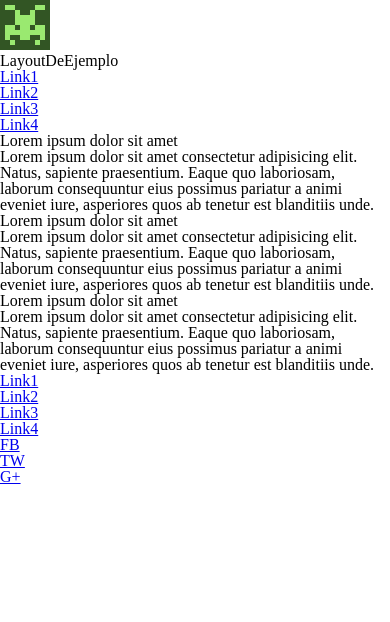
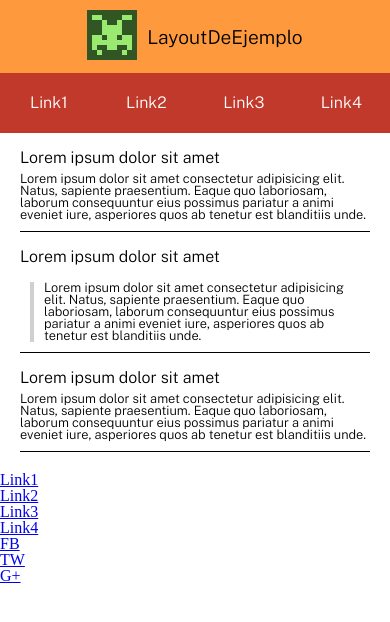
Before and after one commit to manuelainclan/prueba-tecnica-create, a website: page src/html/index.html in a window 390 px wide. Drawn offline with nearby package versions, Linux system fonts and the light colour scheme; files that its build step writes are made by us from their sources; files whose address does not match are found by name.

Commit message:
Add scss header & section, mobilefirst

```diff
--- a/src/html/partials/footer.html
+++ b/src/html/partials/footer.html
@@ -1,34 +1,34 @@
 <footer class="footer">
-    <div class="footer-div">
-        <nav class="footer-div-nav">
+    <div class="footer-content">
+        <nav class="footer-content-nav">
             <ul>
-                <li class="footer-div-nav-links">
-                    <a class="footer-div-nav-links-a" title="Link1" href="https://www.create-store.com/es">Link1</a>
+                <li class="footer-content-nav-links">
+                    <a class="footer-content-nav-links-a" title="Link1" href="https://www.create-store.com/es">Link1</a>
                 </li>
-                <li class="footer-div-nav-links">
-                    <a class="footer-div-nav-links-a" title="Link2" href="https://www.create-store.com/es">Link2</a>
+                <li class="footer-content-nav-links">
+                    <a class="footer-content-nav-links-a" title="Link2" href="https://www.create-store.com/es">Link2</a>
                 </li>
-                <li class="footer-div-nav-links">
-                    <a class="footer-div-nav-links-a" title="Link3" href="https://www.create-store.com/es">Link3</a>
+                <li class="footer-content-nav-links">
+                    <a class="footer-content-nav-links-a" title="Link3" href="https://www.create-store.com/es">Link3</a>
                 </li>
-                <li class="footer-div-nav-links">
-                    <a class="footer-div-nav-links-a" title="Link4" href="https://www.create-store.com/es">Link4</a>
+                <li class="footer-content-nav-links">
+                    <a class="footer-content-nav-links-a" title="Link4" href="https://www.create-store.com/es">Link4</a>
                 </li>
             </ul>
         </nav>
-        <nav class="footer-div-socialmediaNav">
+        <nav class="footer-content-socialmediaNav">
             <ul>
-                <li class="footer-div-socialmediaNav-links">
-                    <a class="footer-div-socialmediaNav-links-a" title="Facebook"
+                <li class="footer-content-socialmediaNav-links">
+                    <a class="footer-content-socialmediaNav-links-a" title="Facebook"
                         href="https://www.facebook.com/createspainfacebook" target="_blank">FB</a>
                 </li>
-                <li class="footer-div-socialmediaNav-links">
-                    <a class="footer-div-socialmediaNav-links-a" title="Twitter" href="https://www.create-store.com/es"
-                        target="_blank">TW</a>
+                <li class="footer-content-socialmediaNav-links">
+                    <a class="footer-content-socialmediaNav-links-a" title="Twitter"
+                        href="https://www.create-store.com/es" target="_blank">TW</a>
                 </li>
-                <li class="footer-div-socialmediaNav-links">
-                    <a class="footer-div-socialmediaNav-links-a" title="Google+" href="https://www.create-store.com/es"
-                        target="_blank">G+</a>
+                <li class="footer-content-socialmediaNav-links">
+                    <a class="footer-content-socialmediaNav-links-a" title="Google+"
+                        href="https://www.create-store.com/es" target="_blank">G+</a>
                 </li>
             </ul>
         </nav>
--- a/src/html/partials/header.html
+++ b/src/html/partials/header.html
@@ -1,18 +1,24 @@
 <header class="header">
-  <div class="header-div">
-    <a href="https://www.create-store.com/es"><img src="./assets/images/logo.png" title="alien logo"
-        alt="alien logo"></a>
-    <h1 class="header-div-title">LayoutDeEjemplo</h1>
-    <nav class="header-div-nav">
-      <ul>
-        <li class="header-div-nav-links"><a class="header-div-nav-links-a" title="Link1"
-            href="https://www.create-store.com/es">Link1</a></li>
-        <li class="header-div-nav-links"><a class="header-div-nav-links-a" title="Link2"
-            href="https://www.create-store.com/es">Link2</a></li>
-        <li class="header-div-nav-links"><a class="header-div-nav-links-a" title="Link3"
-            href="https://www.create-store.com/es">Link3</a></li>
-        <li class="header-div-nav-links"><a class="header-div-nav-links-a" title="Link4"
-            href="https://www.create-store.com/es">Link4</a></li>
+  <div class="header-content">
+    <div class="header-content-title">
+      <a class="header-content-title-a" href="https://www.create-store.com/es"><img src="./assets/images/logo.png"
+          title="alien logo" alt="alien logo" /></a>
+      <h1 class="header-content-title-h1">LayoutDeEjemplo</h1>
+    </div>
+    <nav class="header-content">
+      <ul class="header-content-nav">
+        <li class="header-content-nav-links">
+          <a class="header-content-nav-links-a" title="Link1" href="https://www.create-store.com/es">Link1</a>
+        </li>
+        <li class="header-content-nav-links">
+          <a class="header-content-nav-links-a" title="Link2" href="https://www.create-store.com/es">Link2</a>
+        </li>
+        <li class="header-content-nav-links">
+          <a class="header-content-nav-links-a" title="Link3" href="https://www.create-store.com/es">Link3</a>
+        </li>
+        <li class="header-content-nav-links">
+          <a class="header-content-nav-links-a" title="Link4" href="https://www.create-store.com/es">Link4</a>
+        </li>
       </ul>
     </nav>
   </div>
--- a/src/html/partials/section.html
+++ b/src/html/partials/section.html
@@ -1,7 +1,7 @@
 <section class="section">
-    <article class="section-article-1">
-        <h2 class="section-article-1-h2">Lorem ipsum dolor sit amet</h2>
-        <p class="section-article-1-p">Lorem ipsum dolor sit amet consectetur adipisicing elit. Natus, sapiente
+    <article class="section-article">
+        <h2 class="section-article-h2">Lorem ipsum dolor sit amet</h2>
+        <p class="section-article-p">Lorem ipsum dolor sit amet consectetur adipisicing elit. Natus, sapiente
             praesentium. Eaque quo laboriosam, laborum consequuntur eius possimus pariatur a animi eveniet iure,
             asperiores quos ab tenetur est blanditiis unde. </p>
     </article>
@@ -11,9 +11,9 @@
             praesentium. Eaque quo laboriosam, laborum consequuntur eius possimus pariatur a animi eveniet iure,
             asperiores quos ab tenetur est blanditiis unde. </p>
     </article>
-    <article class="section-article-3">
-        <h2 class="section-article-3-h2">Lorem ipsum dolor sit amet</h2>
-        <p class="section-article-3-p">Lorem ipsum dolor sit amet consectetur adipisicing elit. Natus, sapiente
+    <article class="section-article">
+        <h2 class="section-article-h2">Lorem ipsum dolor sit amet</h2>
+        <p class="section-article-p">Lorem ipsum dolor sit amet consectetur adipisicing elit. Natus, sapiente
             praesentium. Eaque quo laboriosam, laborum consequuntur eius possimus pariatur a animi eveniet iure,
             asperiores quos ab tenetur est blanditiis unde. </p>
     </article>
--- a/src/scss/core/_mixins.scss
+++ b/src/scss/core/_mixins.scss
@@ -10,3 +10,7 @@
     @content;
   }
 }
+@mixin t($fontSize, $lineHeight) {
+  font-size: $fontSize;
+  line-height: $lineHeight;
+}
--- a/src/scss/core/_variables.scss
+++ b/src/scss/core/_variables.scss
@@ -5,9 +5,9 @@ $defaultFontSize: 16;
 $font-title: 'Public Sans', serif;
 $font-text: 'Public Sans', sans-serif;
 $font-textb: 'Public Sans', sans-serif;
-$defaultFontSize: 1.8rem;
-$h1FontSize: 3rem;
-$textFontSize: 1.6rem;
+$defaultFontSize: 1rem;
+$h1FontSize: 1.2rem;
+$textFontSize: 0.8rem;
 
 // colors
 
--- /dev/null
+++ b/src/scss/layout/_aside.scss
@@ -0,0 +1,3 @@
+.aside{
+
+}
--- a/src/scss/layout/_header.scss
+++ b/src/scss/layout/_header.scss
@@ -1,2 +1,50 @@
 .header {
+    font-family: $font-title;
+
+    &-content {
+        display: flex;
+        flex-direction: column;
+        align-items: center;
+        background-color: $--color-background-2;
+
+        &-title {
+            display: flex;
+            padding: 10px;
+            align-items: center;
+            gap: 10px;
+
+            &-h1 {
+                @include t($h1FontSize, 50px);
+            }
+        }
+
+        &-nav {
+            width: 100vw;
+            height: 60px;
+            display: flex;
+            align-items: center;
+            justify-content: space-around;
+
+            &-links {
+                height: 100%;
+                width: 25%;
+                background-color: $--color-background-3;
+
+                &-a {
+                    height: 100%;
+                    display: flex;
+                    align-items: center;
+                    justify-content: center;
+                    text-decoration: none;
+                    color: $--color-text-b;
+                    transition: all 0.3s ease;
+
+                    &:hover {
+                        background-color: $--color-background-4;
+                    }
+                }
+
+            }
+        }
+    }
 }
--- /dev/null
+++ b/src/scss/layout/_section.scss
@@ -0,0 +1,31 @@
+.section {
+  margin: auto;
+  font-family: $font-text;
+  display: flex;
+  flex-direction: column;
+  padding: 10px;
+  &-article {
+    margin: 0 10px 10px 10px;
+    border-bottom: 1px solid $--black;
+    &-h2 {
+      @include t($defaultFontSize, 30px);
+    }
+    &-p {
+      @include t($textFontSize, 12px);
+      padding-bottom: 10px;
+    }
+  }
+  &-article-2 {
+    margin: 0 10px 10px 10px;
+    border-bottom: 1px solid $--black;
+    &-h2 {
+      @include t($defaultFontSize, 30px);
+    }
+    &-p {
+    border-left: 4px solid $--grey;
+      @include t($textFontSize, 12px);
+    padding-left: 10px;
+    margin: 10px;
+    }
+  }
+}
--- a/src/scss/main.scss
+++ b/src/scss/main.scss
@@ -3,5 +3,7 @@
 @import 'core/mixins';
 @import 'core/animations';
 @import 'layout/header';
+@import 'layout/section';
+@import 'layout/aside';
 @import 'layout/footer';
 @import 'pages/index';
```
